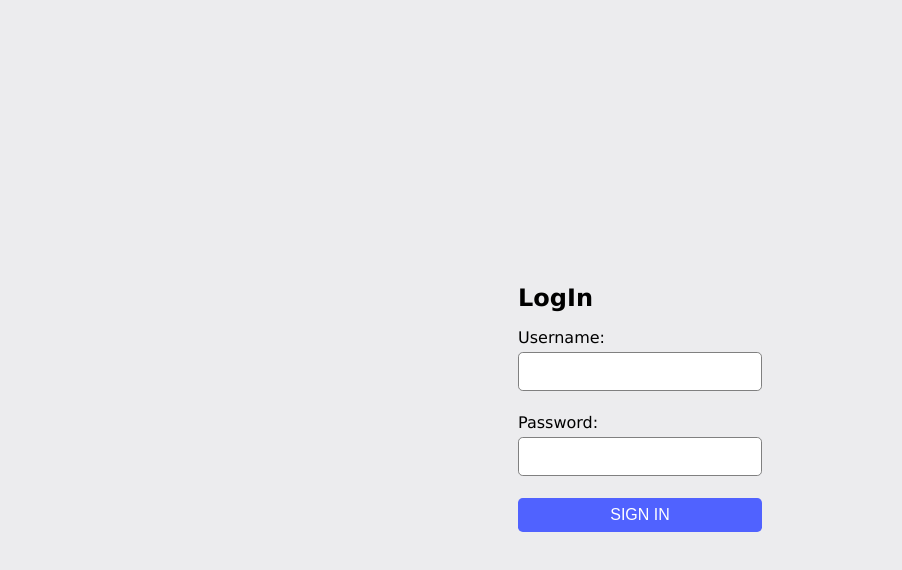
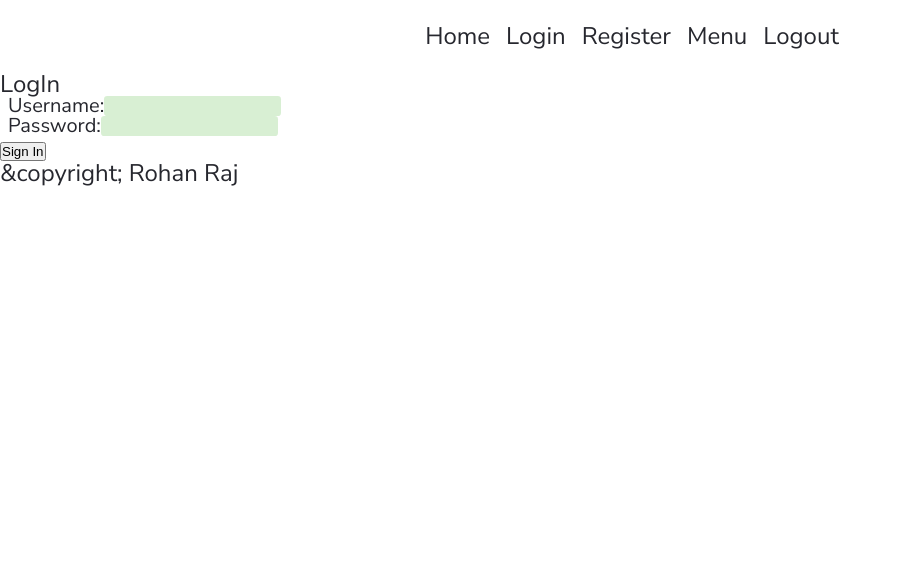
Before and after one commit to hxnyeol/Frontend, a React (Vite) app: page /login in a window 1280 px wide. Shown: the top 570 px of the page, without its empty margins (0-902 px from the left). Built offline with nearby package versions, Linux system fonts and the light colour scheme.

Commit message:
added some designs
Designs

```diff
--- a/src/components/Navbar.jsx
+++ b/src/components/Navbar.jsx
@@ -2,14 +2,22 @@ import { Link } from "react-router-dom";
 
 const Navbar = () => {
   return (
-    <nav>
-      <div>
-        <Link to="/">Home</Link>
-        <Link to="/login">Login</Link>
-        <Link to="/register">Register</Link>
-        <Link to="/menu">Menu</Link>
-        <Link to="/logout">Logout</Link>
-      </div>
+    <nav className="nav-bar">
+      <Link to="/" className="nav-link">
+        Home
+      </Link>
+      <Link to="/login" className="nav-link">
+        Login
+      </Link>
+      <Link to="/register" className="nav-link">
+        Register
+      </Link>
+      <Link to="/menu" className="nav-link">
+        Menu
+      </Link>
+      <Link to="/logout" className="nav-link">
+        Logout
+      </Link>
     </nav>
   );
 };
--- a/src/index.css
+++ b/src/index.css
@@ -1,84 +1,186 @@
+@import url("https://fonts.googleapis.com/css?family=Josefin+Sans");
+@import url("https://fonts.googleapis.com/css2?family=Nunito+Sans");
+
+/* http://meyerweb.com/eric/tools/css/reset/
+   v2.0 | 20110126
+   License: none (public domain)
+*/
+
+html,
+body,
+div,
+span,
+applet,
+object,
+iframe,
+h1,
+h2,
+h3,
+h4,
+h5,
+h6,
+p,
+blockquote,
+pre,
+a,
+abbr,
+acronym,
+address,
+big,
+cite,
+code,
+del,
+dfn,
+em,
+img,
+ins,
+kbd,
+q,
+s,
+samp,
+small,
+strike,
+strong,
+sub,
+sup,
+tt,
+var,
+b,
+u,
+i,
+center,
+dl,
+dt,
+dd,
+ol,
+ul,
+li,
+fieldset,
+form,
+label,
+legend,
+table,
+caption,
+tbody,
+tfoot,
+thead,
+tr,
+th,
+td,
+article,
+aside,
+canvas,
+details,
+embed,
+figure,
+figcaption,
+footer,
+header,
+hgroup,
+menu,
+nav,
+output,
+ruby,
+section,
+summary,
+time,
+mark,
+audio,
+video {
+  margin: 0;
+  padding: 0;
+  border: 0;
+  font-size: 100%;
+  font: inherit;
+  vertical-align: baseline;
+}
+/* HTML5 display-role reset for older browsers */
+article,
+aside,
+details,
+figcaption,
+figure,
+footer,
+header,
+hgroup,
+menu,
+nav,
+section {
+  display: block;
+}
+body {
+  line-height: 1;
+}
+ol,
+ul {
+  list-style: none;
+}
+blockquote,
+q {
+  quotes: none;
+}
+blockquote:before,
+blockquote:after,
+q:before,
+q:after {
+  content: "";
+  content: none;
+}
+table {
+  border-collapse: collapse;
+  border-spacing: 0;
+}
+
 * {
   padding: 0;
   margin: 0;
   box-sizing: border-box;
 }
 
-body {
-  height: 100vh;
-  width: 100vw;
+.container {
+  margin: 2rem;
   display: flex;
   justify-content: center;
-  align-items: center;
-  background-color: rgb(236, 236, 238);
-  overflow: hidden;
-  font-family: Verdana, Geneva, Tahoma, sans-serif;
 }
-
-.container {
-  background-color: white;
-  padding: 1rem 3rem;
-  padding-bottom: 2rem;
+.container form {
+  background-color: ghostwhite;
   border-radius: 0.5rem;
-  border-top: rgb(80, 98, 255) 0.5rem solid;
-}
-
-h2 {
-  margin: 1rem 0;
-}
-
-form {
-  display: flex;
-  flex-direction: column;
-  gap: 1.4rem;
 }
 
 form div {
   display: flex;
-  flex-direction: column;
-  gap: 0.3rem;
+  margin: 0rem 0.5rem;
+  font-size: 1.25rem;
+}
+
+form div div {
+  width: 10rem;
 }
 
 input {
-  padding: 0.5rem;
-  border-radius: 0.3rem;
-  border: 1px solid gray;
-  font-size: 1.1rem;
+  background-color: #d8efd3;
+  border: 0.2px;
+  height: 1.25rem;
+  border-radius: 0.25em;
 }
-
-button {
-  background-color: rgb(80, 98, 255);
-  color: white;
-  border: none;
-  padding: 0.5rem;
-  font-size: 1rem;
-  text-transform: uppercase;
-  cursor: pointer;
-  border-radius: 0.3rem;
-}
-
-span a {
-  text-decoration: none;
-  color: rgb(80, 98, 255);
-}
-
-.private {
-  height: 100vh;
-  width: 100vw;
-  background-color: rgb(80, 98, 255);
-  color: white;
+.nav-bar {
+  height: 3em;
   display: flex;
   justify-content: center;
   align-items: center;
-  text-transform: uppercase;
-  font-size: 3rem;
-  flex-direction: column;
-  gap: 1rem;
 }
 
-.private button {
-  background-color: black;
-  padding: 2rem 10rem;
-  font-size: 4rem;
-  border-radius: 2rem;
+.nav-link {
+  color: rgb(38, 39, 46);
+  text-decoration: none;
+  margin-right: 1rem; /* Adjust the value for desired spacing */
 }
+
+body {
+  width: auto;
+  height: auto;
+  font-size: 1.5em;
+  font-family: "Nunito Sans";
+  background-color: rgba(20, 20, 20, 0);
+  color: rgb(38, 39, 46);
+}
--- a/src/main.jsx
+++ b/src/main.jsx
@@ -10,9 +10,7 @@ import Menu from "./pages/menu/index.jsx";
 import { AuthProvider } from "./setup/auth/Auth.jsx";
 import Logout from "./pages/log-out/index.jsx";
 // import { useAuth } from "./setup/auth/Auth.jsx";
-
-import "./App.css";
-
+import "./index.css";
 const router = createBrowserRouter([
   {
     path: "/",
--- a/src/pages/log-in/index.jsx
+++ b/src/pages/log-in/index.jsx
@@ -4,6 +4,8 @@ import "../../index.css";
 
 import { useAuth } from "../../setup/auth/Auth";
 import { useNavigate } from "react-router";
+import Navbar from "../../components/Navbar";
+import Footer from "../../components/Footer";
 function SignIn() {
   const [username, setUsername] = useState("");
   const [password, setPassword] = useState("");
@@ -34,6 +36,7 @@ function SignIn() {
 
   return (
     <div>
+      <Navbar />
       {/* {token && navigate("/menu")} */}
       {token && "You are Logged In"}
 
@@ -62,6 +65,7 @@ function SignIn() {
           <button type="submit">Sign In</button>
         </form>
       }
+      <Footer />
     </div>
   );
 }
--- a/src/pages/menu/index.jsx
+++ b/src/pages/menu/index.jsx
@@ -1,7 +1,12 @@
 import { Navigate, useLocation } from "react-router";
 import { useAuth } from "../../setup/auth/Auth";
-import { useEffect } from "react";
+import { useEffect, useState } from "react";
+
 import axios from "axios";
+
+import "./Form.css";
+import Navbar from "../../components/Navbar";
+import Footer from "../../components/Footer";
 
 const Menu = () => {
   const { token } = useAuth();
@@ -18,6 +23,19 @@ const Menu = () => {
     return item;
     // return item;
   };
+  const [formData, setFormData] = useState({
+    start: "",
+    destination: "",
+    startDate: "",
+    endDate: "",
+    travelMode: "",
+    notes: "",
+    bookmark: false,
+    activities: "",
+  });
+  const handleForm = (e) => {
+    e.preventDefault();
+  };
 
   useEffect(() => {
     try {
@@ -29,7 +47,138 @@ const Menu = () => {
 
   return (
     <div>
-      <div>Hello world</div>
+      <Navbar />
+      <div>
+        <div className="container">
+          <form onSubmit={handleForm}>
+            <div>
+              <div>Start</div>
+              <div>Destination</div>
+            </div>
+            <div>
+              <div>
+                <input
+                  value={formData["start"]}
+                  onChange={(e) => {
+                    const res = e.target.value;
+                    console.log(res);
+                    setFormData({ ...formData, start: res });
+                  }}
+                />
+              </div>
+              <div>
+                <input
+                  value={formData["destination"]}
+                  onChange={(e) => {
+                    const res = e.target.value;
+                    console.log(res);
+                    setFormData({ ...formData, destination: res });
+                  }}
+                />
+              </div>
+            </div>
+            <div>
+              <div>Start Date</div>
+              <div>End Date</div>
+              <div>Mode Of Travel</div>
+            </div>
+            <div>
+              <div>
+                <input
+                  type="date"
+                  value={formData["startDate"]}
+                  onChange={(e) => {
+                    const res = e.target.value;
+                    console.log(res);
+                    setFormData({ ...formData, startDate: res });
+                  }}
+                />
+              </div>
+              <div>
+                <input
+                  type="date"
+                  value={formData["endDate"]}
+                  onChange={(e) => {
+                    const res = e.target.value;
+                    console.log(res);
+                    setFormData({ ...formData, endDate: res });
+                  }}
+                />
+              </div>
+
+              <div>
+                <select
+                  name="travel"
+                  id="travel"
+                  value={formData["travelMode"]}
+                  onChange={(e) => {
+                    const res = e.target.value;
+                    console.log(res);
+                    setFormData({ ...formData, travelMode: res });
+                  }}
+                >
+                  <option value="Cruise">Cruise</option>
+                  <option value="Plane">Plane</option>
+                  <option value="Rail">Rail</option>
+                  <option value="Road">Road</option>
+                </select>
+              </div>
+            </div>
+            <div>
+              <div>Notes</div>
+              <div>Activities</div>
+            </div>
+            <div>
+              <div>
+                <input
+                  type="text"
+                  value={formData["notes"]}
+                  onChange={(e) => {
+                    const res = e.target.value;
+                    console.log(res);
+                    setFormData({ ...formData, notes: res });
+                  }}
+                />
+              </div>
+              <div>
+                <input
+                  type="text"
+                  value={formData["activities"]}
+                  onChange={(e) => {
+                    const res = e.target.value;
+                    console.log(res);
+                    setFormData({ ...formData, activities: res });
+                  }}
+                />
+              </div>
+
+              <div>
+                <button
+                  onClick={() => {
+                    console.log(formData.bookmark);
+
+                    setFormData({
+                      ...formData,
+                      bookmark: !formData["bookmark"],
+                    });
+                  }}
+                >
+                  Bookmark
+                </button>
+              </div>
+            </div>
+
+            <div>
+              <div>
+                {" "}
+                <button>Add Plan</button>
+              </div>
+            </div>
+          </form>
+        </div>
+      </div>
+
+      <Footer />
     </div>
   );
 };
--- a/src/pages/sign-up/index.jsx
+++ b/src/pages/sign-up/index.jsx
@@ -1,6 +1,9 @@
 import { useState } from "react";
 import axios from "axios";
 import { Link } from "react-router-dom";
+import "../../App.css";
+import Navbar from "../../components/Navbar";
+import Footer from "../../components/Footer";
 // import { Link } from "react-router-dom";
 
 function SignUp() {
@@ -25,6 +28,7 @@ function SignUp() {
 
   return (
     <div>
+      <Navbar />
       <h2>Sign Up</h2>
       {error && <p style={{ color: "red" }}>{error}</p>}
       <form onSubmit={handleSignIn}>
@@ -46,11 +50,13 @@ function SignUp() {
             required
           />
         </div>
+
         <button type="submit">Sign In</button>
       </form>
       <p>
         Already have an account? <Link to="/login">Log In</Link>
       </p>
+      <Footer />
     </div>
   );
 }
```
Also changed, not shown: src/pages/menu/Components/Form.jsx (added), src/pages/menu/Form.css (added).
